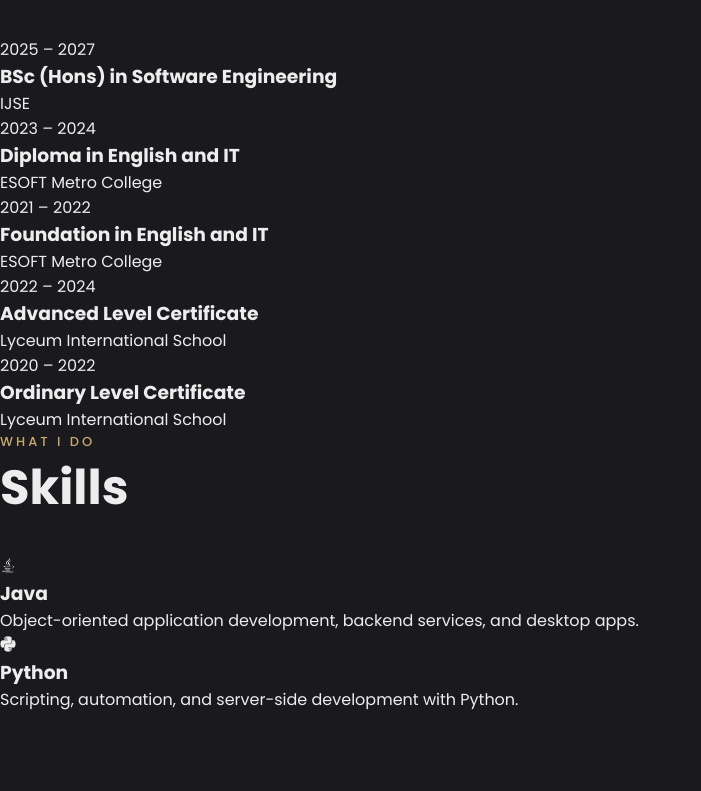
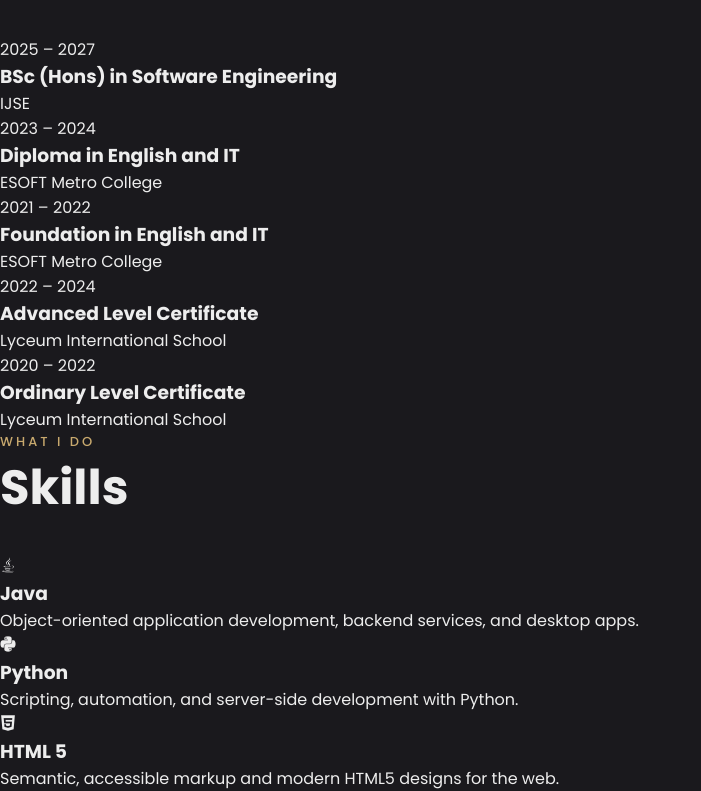
Before and after one commit to MalinduJayasinghe/Personal_Portfolio, a plain HTML site: page index.html in a window 1280 px wide. Shown: the part 1184-1975 px from the top of the page, without its empty margins (0-701 px from the left). Before the commit the page ends 1896 px from the top, so only its background shows below. Drawn offline with nearby package versions, Linux system fonts and the light colour scheme.

Commit message:
added HTML5 skill card

```diff
--- a/index.html
+++ b/index.html
@@ -208,6 +208,17 @@
                     <p>Scripting, automation, and server-side development with Python.</p>
                 </div>
 
+                <!-- Skill Card — HTML5 -->
+                <div class="skill-card">
+                    <div class="skill-card-header">
+                        <div class="skill-icon">
+                            <i class="devicon-html5-plain"></i>
+                        </div>
+                        <h3>HTML 5</h3>
+                    </div>
+                    <p>Semantic, accessible markup and modern HTML5 designs for the web.</p>
+                </div>
+
             </div>
 
         </div>
```
